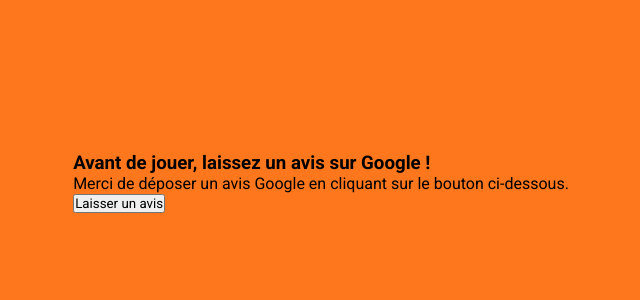
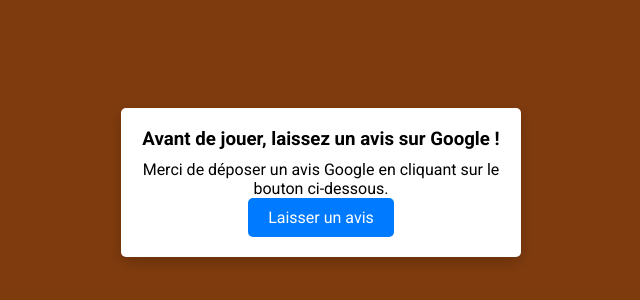
Before and after one commit to AvivaCuisinesCagnes/Le-jeu-du-pendu, a plain HTML site: page index.html in a window 1280 px wide. Shown: the part 218-518 px from the top of the page, without its empty margins (319-959 px from the left). Drawn offline with Linux system fonts and the light colour scheme.

Commit message:
Update style.css

```diff
--- a/style.css
+++ b/style.css
@@ -13,6 +13,47 @@ body {
     min-height: 100vh;
     background: #FE771C;
 }
+
+.google-review-modal {
+    display: flex;
+    justify-content: center;
+    align-items: center;
+    position: fixed;
+    top: 0;
+    left: 0;
+    width: 100%;
+    height: 100%;
+    background-color: rgba(0, 0, 0, 0.5); /* Fond semi-transparent */
+    z-index: 1000; /* S'assurer que la pop-up est au-dessus */
+}
+
+.modal-content {
+    background-color: white;
+    padding: 20px;
+    border-radius: 5px;
+    text-align: center;
+    max-width: 400px;
+    box-shadow: 0px 5px 15px rgba(0, 0, 0, 0.2); /* Ajout d'une ombre pour la modale */
+}
+
+.modal-content h3 {
+    margin-bottom: 10px;
+}
+
+.modal-content button {
+    padding: 10px 20px;
+    background-color: #007BFF;
+    color: white;
+    border: none;
+    border-radius: 5px;
+    cursor: pointer;
+    font-size: 16px;
+}
+
+.modal-content button:hover {
+    background-color: #0056b3;
+}
+
 .container {
     display: flex;
     width: 1000px;
@@ -23,17 +64,21 @@ body {
     align-items: flex-end;
     justify-content: space-between;
     box-shadow: 0 10px 20px rgba(0,0,0,0.1);
+    z-index: 1; /* S'assurer que la container est sous la modale */
 }
+
 .hangman-box img {
     user-select: none;
     max-width: 270px;
 }
+
 .hangman-box h1 {
     font-size: 1.45rem;
     text-align: center;
     margin-top: 20px;
     text-transform: uppercase;
 }
+
 .game-box .word-display {
     gap: 10px;
     list-style: none;
@@ -42,6 +87,7 @@ body {
     justify-content: center;
     align-items: center;
 }
+
 .word-display .letter {
     width: 28px;
     font-size: 2rem;
@@ -51,22 +97,27 @@ body {
     text-transform: uppercase;
     border-bottom: 3px solid #000;
 }
+
 .word-display .letter.guessed {
     margin: -40px 0 35px;
     border-color: transparent;
 }
+
 .game-box h4 {
     text-align: center;
     font-size: 1.1rem;
     font-weight: 500;
     margin-bottom: 15px;
 }
+
 .game-box h4 b {
     font-weight: 600;
 }
+
 .game-box .guesses-text b {
     color: #ff0000;
 }
+
 .game-box .keyboard {
     display: flex;
     gap: 5px;
@@ -74,6 +125,7 @@ body {
     margin-top: 40px;
     justify-content: center;
 }
+
 :where(.game-modal, .keyboard) button {
     color: #fff;
     border: none;
@@ -85,17 +137,22 @@ body {
     text-transform: uppercase;
     background: #4c4c4f;
 }
+
 .keyboard button {
     padding: 7px;
     width: calc(100% / 9 - 5px);
 }
+
 .keyboard button[disabled] {
     pointer-events: none;
     opacity: 0.6;
 }
+
 :where(.game-modal, .keyboard) button:hover {
     background: #FE771C;
 }
+
+/* Style pour la modale de fin de partie (victoire ou défaite) */
 .game-modal {
     position: fixed;
     top: 0;
@@ -112,11 +169,13 @@ body {
     padding: 0 10px;
     transition: opacity 0.4s ease;
 }
+
 .game-modal.show {
     opacity: 1;
     pointer-events: auto;
     transition: opacity 0.4s 0.4s ease;
 }
+
 .game-modal .content {
     padding: 30px;
     max-width: 420px;
@@ -126,59 +185,76 @@ body {
     text-align: center;
     box-shadow: 0 10px 20px rgba(0,0,0,0.1);
 }
+
 .game-modal img {
     max-width: 130px;
     margin-bottom: 20px;
 }
+
 .game-modal img[src="images/victory.gif"] {
     margin-left: -10px;
 }
+
 .game-modal h4 {
     font-size: 1.53rem;
 }
+
 .game-modal p {
     font-size: 1.15rem;
     margin: 15px 0 30px;
     font-weight: 500;
 }
+
 .game-modal p b {
     color: #FE771C;
     font-weight: 600;
 }
+
 .game-modal button {
     padding: 12px 23px;
 }
+
+/* Style responsive */
 @media (max-width: 782px) {
     .container {
         flex-direction: column;
         padding: 30px 15px;
         align-items: center;
     }
+
     .hangman-box img {
         max-width: 200px;
     }
+
     .hangman-box h1 {
         display: none;
     }
+
     .game-box h4 {
         font-size: 1rem;
     }
+
     .word-display .letter {
         margin-bottom: 35px;
         font-size: 1.7rem;
     }
+
     .word-display .letter.guessed {
         margin: -35px 0 25px;
     }
+
     .game-modal img {
         max-width: 120px;
     }
+
     .game-modal h4 {
         font-size: 1.45rem;
     }
+
     .game-modal p {
         font-size: 1.1rem;
     }
+
     .game-modal button {
         padding: 10px 18px;
     }
```
